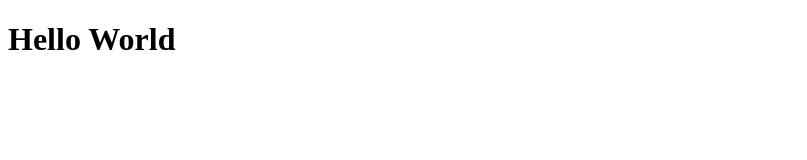
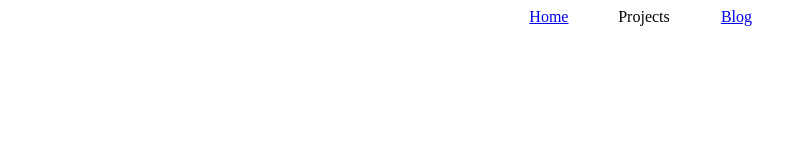
Before and after one commit to kadisonh/kadisonh.github.io, a plain HTML site: page index.html in a window 1280 px wide. Shown: the whole page, without its empty margins (0-807 px from the left). Drawn offline with Linux system fonts and the light colour scheme.

Commit message:
Added style.css, blog.html, and css

```diff
--- a/index.html
+++ b/index.html
@@ -1,10 +1,19 @@
 <!DOCTYPE html>
 <html>
-    <head>
+<head>
         <meta charset="UTF-8" />
-        <title>Kadisite</title>
-    </head>
-    <body>
-        <h1>Hello World</h1>
-    </body>
+        <title>Kadison's Project</title>
+        <link rel="stylesheet" href="styles.css" />
+</head>
+<body>
+    <ul id="navbar">
+    <a href="index.html" class="navel">
+        <li class="navel">Home</li>
+    </a>
+    <li class="navel">Projects</li>
+    <a href="blog.html" class="navel">
+        <li class="navel">Blog</li>
+    </a>
+    </ul>
+</body>
 </html>
--- /dev/null
+++ b/styles.css
@@ -0,0 +1,17 @@
+#navbar {
+    display: flex;
+    justify-content: center;
+    align-items: center;
+    list-style-type: none;
+    margin: 0;
+    padding: 0;
+
+}
+
+li {
+    display: inline;
+}
+
+.navel {
+    padding: 0% 2% 0%
+}
```
Also changed, not shown: blog.html (added, +20 -0 lines).
